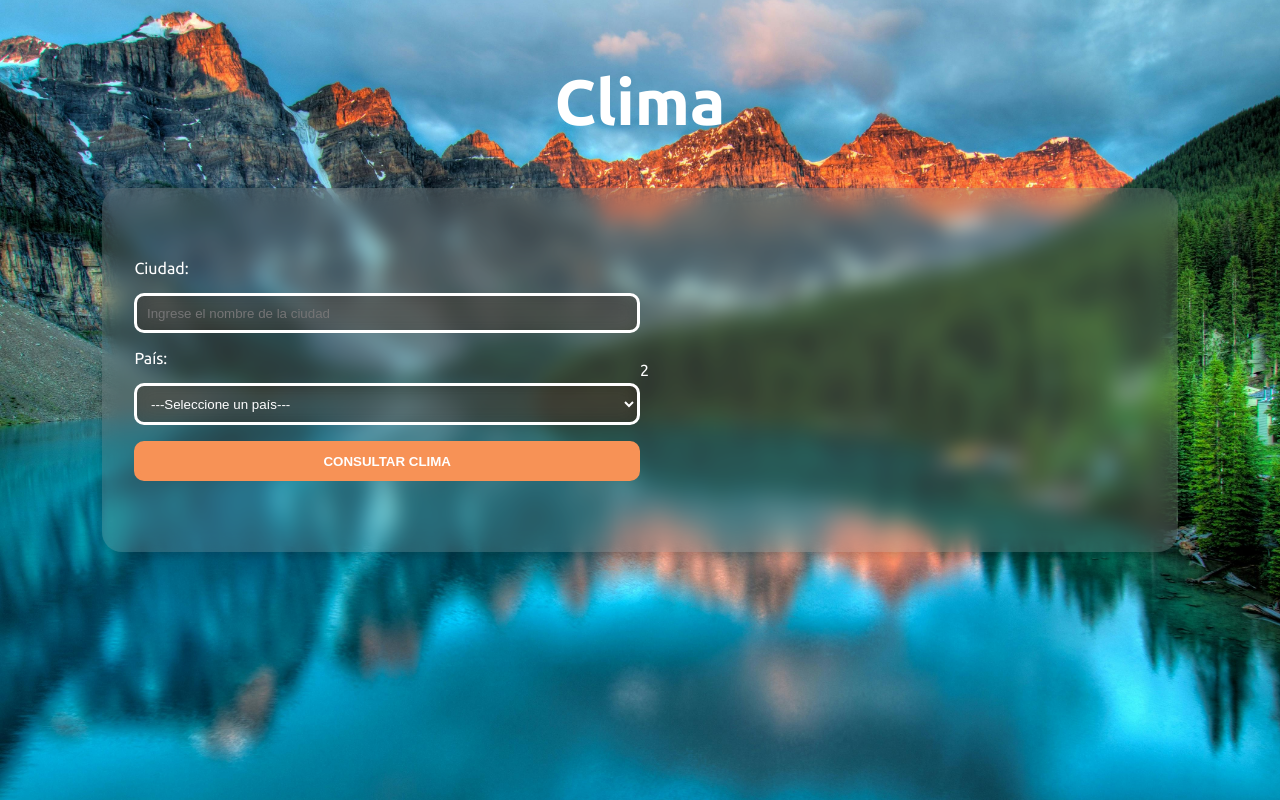
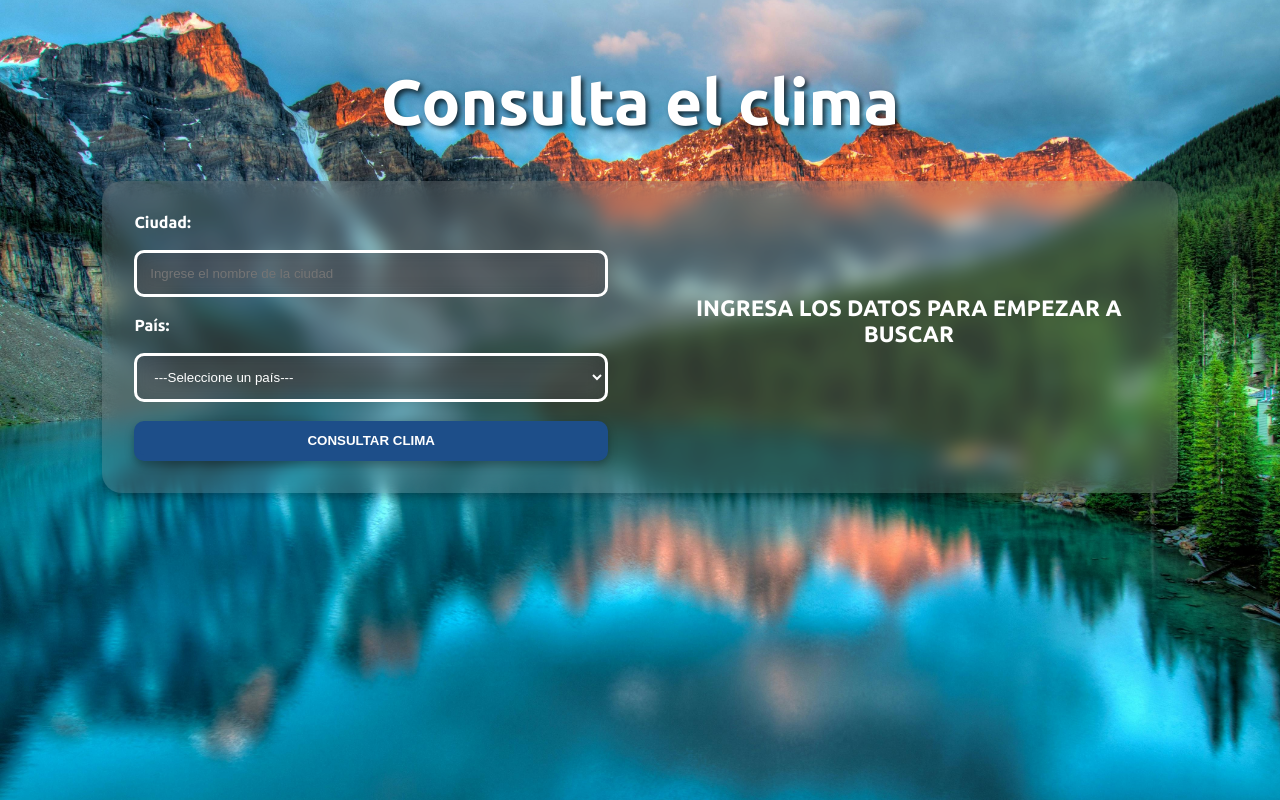
Before and after one commit to AngelGMV/app-clima-con-API, a React (Vite) app: page / in a window 1280 px wide. Built offline with nearby package versions, Linux system fonts and the light colour scheme.

Commit message:
02_02_25

```diff
--- a/package.json
+++ b/package.json
@@ -10,8 +10,11 @@
     "preview": "vite preview"
   },
   "dependencies": {
+    "axios": "^1.7.9",
     "react": "^18.3.1",
-    "react-dom": "^18.3.1"
+    "react-dom": "^18.3.1",
+    "valibot": "^1.0.0-beta.14",
+    "zod": "^3.24.1"
   },
   "devDependencies": {
     "@eslint/js": "^9.17.0",
--- a/src/App.module.css
+++ b/src/App.module.css
@@ -3,22 +3,24 @@
     margin-top: 2rem;
     font-size: 2rem;
     font-weight: 700;
+    text-shadow: 3px 3px 5px rgba(0, 0, 0, 0.7);
 }
 
 .container{
     font-size: .5rem;
     width: 80%;
     max-width: 100rem;
-    height: 300px;
-    margin: 50px auto;
-    padding: 20px;
+    height: auto;
+    margin: auto;
+    padding: 1rem;
     border-radius: 20px;
     background: rgba(128, 128, 128, 0.3);
     backdrop-filter: blur(10px);
-    box-shadow: 0 4px 10px rgba(0, 0, 0, 0.2);
+    box-shadow: 0 4px 10px rgba(0, 0, 0, 0.3);
     display: flex;
-    justify-content: center;
+    flex-direction: column;
     align-items: center;
+    gap: 2rem;
 }
 @media(min-width: 768px) {
     .container{
--- a/src/App.tsx
+++ b/src/App.tsx
@@ -1,14 +1,26 @@
 import styles from './App.module.css'
+import Alert from './components/Alert/Alert'
 import Form from './components/Form/Form'
+import WeatherDateil from './components/weatherDetail/WeatherDateil'
+import useWeather from './hooks/useWeather'
 
 function App() {
+  const { weather, loading, hasWeatherData, fetchWeather } = useWeather()
 
   return (
     <>
-      <h1 className={styles.title}>Clima</h1>
+      <h1 className={styles.title}>Consulta el clima</h1>
       <div className={styles.container}>
-        <Form/>
-        <p>2</p>
+        <Form
+          fetchWeather={fetchWeather}
+        />
+        {loading ? (
+          <p>Cargando...</p>
+        ) : hasWeatherData ? (
+          <WeatherDateil weather={weather} />
+        ) : (
+          <Alert>{"Ingresa los datos para empezar a buscar"}</Alert>
+        )}
       </div>
     </>
   )
--- /dev/null
+++ b/src/components/Alert/Alert.module.css
@@ -0,0 +1,7 @@
+.alert{
+    text-align: center;
+    margin-bottom: 1rem;
+    text-transform: uppercase;
+    font-weight: 700;
+    font-size: .7rem;
+}
--- /dev/null
+++ b/src/components/Alert/Alert.tsx
@@ -0,0 +1,8 @@
+import { ReactNode } from "react";
+import styles from "./Alert.module.css"
+
+export default function Alert( {children} : {children : ReactNode} ) {
+  return (
+    <div className={styles.alert}>{children}</div>
+  )
+}
--- a/src/components/form/Form.module.css
+++ b/src/components/form/Form.module.css
@@ -1,21 +1,29 @@
 .form, .field{
     display: flex;
     flex-direction: column;
-    gap: .5rem;
+    gap: .6rem;
+    font-weight: 700;
 }
 
 .form input[type="text"],
 .form select{
     color: var(--white);
-    padding: .3rem;
+    padding: .4rem;
     border-radius: 10px;
-    background: rgba(36, 14, 0, 0.3);
+    background: rgba(43, 48, 58, 0.3);
     backdrop-filter: blur(10px);
     border: .1rem solid var(--white);
 
 }
+.form select option {
+    background-color: rgba(0, 0, 0, 0.7);
+    color: white;
+    padding: 10px;
+    border: solid var(--white);
+}
 
 .submit{
+    box-shadow: 0 4px 10px rgba(0, 0, 0, 0.3);
     background-color: var(--primary);
     color: var(--white);
     font-weight: 700;
--- a/src/components/form/form.tsx
+++ b/src/components/form/form.tsx
@@ -2,29 +2,43 @@ import { ChangeEvent, FormEvent, useState } from "react";
 import { countries } from "../../data/countries";
 import { SearchType } from "../../types";
 import styles from "./Form.module.css"
+import Alert from "../Alert/Alert";
 
-export default function Form() {
+type FormProps = {
+    fetchWeather : (search: SearchType) => Promise<void>
+}
+
+export default function Form({fetchWeather} : FormProps) {
 
     const [search, setSearch] = useState<SearchType>({
         city: '',
         country: ''
     })
-
+    const [alert, setAlert]  = useState('')
     const handleChange = (e : ChangeEvent<HTMLInputElement> | ChangeEvent<HTMLSelectElement>) =>{
         setSearch({
             ...search,
             [e.target.name] : e.target.value
         })
+
     }
 
     const handleSubmit = (e : FormEvent<HTMLFormElement>) =>{
         e.preventDefault()
+
+        if(Object.values(search).includes('')){
+            setAlert('Todos los campos son obligatorios')
+            return
+        }
+        setAlert('')
+        fetchWeather(search)
     }
   return (
     <form
         className={styles.form}
         onSubmit={handleSubmit}
     >
+        {alert && <Alert>{alert}</Alert>}
         <div className={styles.field}>
             <label htmlFor="city">Ciudad: </label>
             <input
--- /dev/null
+++ b/src/components/weatherDetail/WeatherDateil.tsx
@@ -0,0 +1,24 @@
+import { formatTemperature } from "../../helpers"
+import { WeatherSchema } from "../../hooks/useWeather"
+import styles from "./WeatherDatil.module.css"
+
+type WeatherDateilProps = {
+    weather : WeatherSchema
+}
+
+export default function WeatherDateil( {weather} : WeatherDateilProps) {
+  return (
+    <div className={styles.container}>
+        <h2>Clima de {weather.name}</h2>
+        <p className={styles.current}>{formatTemperature(weather.main.temp)}&deg;C</p>
+        <div className={styles.temperatures}>
+            <p>
+                Mínima: <span>{formatTemperature(weather.main.temp_min)}&deg;C</span>
+            </p>
+            <p>
+                Máxima: <span>{formatTemperature(weather.main.temp_max)}&deg;C</span>
+            </p>
+        </div>
+    </div>
+  )
+}
--- /dev/null
+++ b/src/components/weatherDetail/WeatherDatil.module.css
@@ -0,0 +1,28 @@
+.container{
+    background-color: var(--white);
+    color: var(--black);
+    border-radius: .5rem;
+    padding: 1rem;
+    text-align: center;
+    box-shadow: 0 4px 10px rgba(0, 0, 0, 0.3);
+}
+
+.current{
+    font-size: 2rem;
+    font-weight: 900;
+    margin: .5rem;
+}
+
+.temperatures{
+    font-size: .6rem;
+    display: flex;
+    justify-content:space-around;
+}
+
+.temperatures p{
+    font-weight: 900;
+}
+
+.temperatures span{
+    font-weight: 400;
+}
--- /dev/null
+++ b/src/helpers/index.ts
@@ -0,0 +1,5 @@
+export const formatTemperature = (temperature : number) : number =>{
+    const kelvin = 273.15
+
+    return parseInt((temperature - kelvin).toString())
+}
--- /dev/null
+++ b/src/hooks/useWeather.ts
@@ -0,0 +1,62 @@
+import axios from "axios"
+import { string, object, number, InferOutput, parse} from "valibot"
+import { SearchType } from "../types"
+import { useMemo, useState } from "react"
+
+
+const WeatherSchema = object({
+    name: string(),
+    main: object({
+        temp: number(),
+        temp_max: number(),
+        temp_min: number()
+    })
+})
+
+export type WeatherSchema = InferOutput<typeof WeatherSchema>
+export default function useWeather() {
+
+    const [weather, setWeather] = useState<WeatherSchema>({
+        name : '',
+        main : {
+            temp : 0,
+            temp_max : 0,
+            temp_min : 0
+        }
+    })
+
+    const [loading, setLoading] = useState(false)
+
+    const fetchWeather = async (search: SearchType) => {
+        const appID = import.meta.env.VITE_API_KEY
+        setLoading(true)
+        try {
+            const geoURL = `http://api.openweathermap.org/geo/1.0/direct?q=
+            ${search.city},${search.country}&appid=${appID}`
+
+            const { data: coordinateResult } = await axios(geoURL)
+            const lat = coordinateResult[0].lat
+            const lon = coordinateResult[0].lon
+
+            const weatherUrl = `https://api.openweathermap.org/data/2.5/weather?lat=${lat}&lon=${lon}&appid=${appID}`
+
+            const { data: weatherResult } = await axios(weatherUrl)
+            const result = parse(WeatherSchema, weatherResult)
+            if(result){
+                setWeather(result)
+            }
+        } catch (error) {
+            console.log(error)
+        } finally{
+            setLoading(false)
+        }
+    }
+
+    const hasWeatherData = useMemo(()=> weather.name, [weather])
+    return {
+        weather,
+        loading,
+        hasWeatherData,
+        fetchWeather
+    }
+}
--- a/src/index.css
+++ b/src/index.css
@@ -1,7 +1,8 @@
 :root{
   --white : #FFF;
-  --primary : #F79256;
-  --secondary : #1D4E89;
+  --black : #2B303A;
+  --primary : #1D4E89;
+  --secondary : #F79256 ;
 }
 
 html {
```
Also changed, not shown: 1 other file (tests, documents, lock files or other folders).
